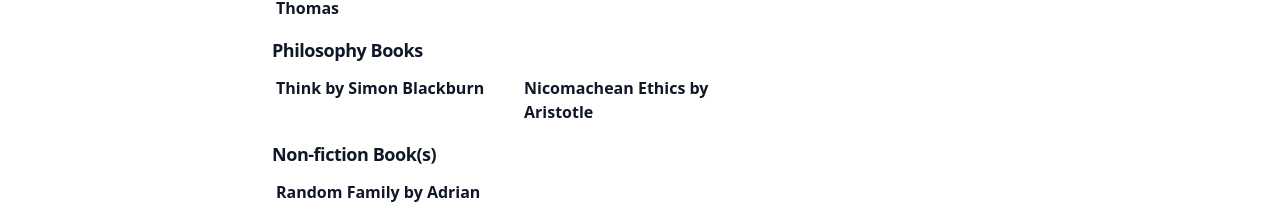
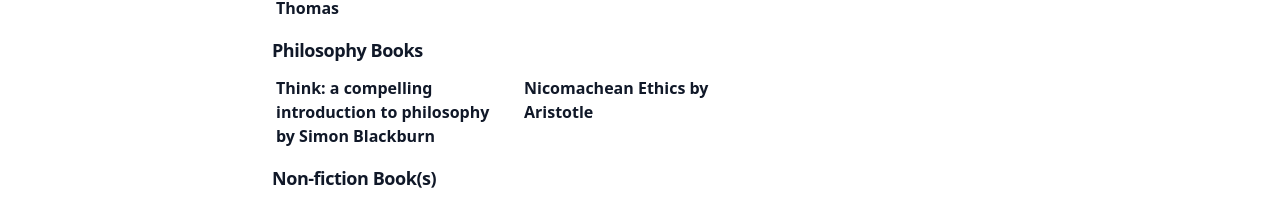
Before and after one commit to EmmanuelNiyonshuti/blog, a Next.js app: page /resources in a window 1280 px wide. Shown: the part 513-717 px from the top of the page. Built offline with nearby package versions, Linux system fonts and the light colour scheme; no server answers.

Commit message:
update name of a book

```diff
--- a/app/(main)/resources/page.js
+++ b/app/(main)/resources/page.js
@@ -77,7 +77,7 @@
     category: 'Philosophy Books',
     resources: [
       {
-        title: 'Think by Simon Blackburn',
+        title: 'Think: a compelling introduction to philosophy by Simon Blackburn',
       },
       {
         title: 'Nicomachean Ethics by Aristotle',
```
